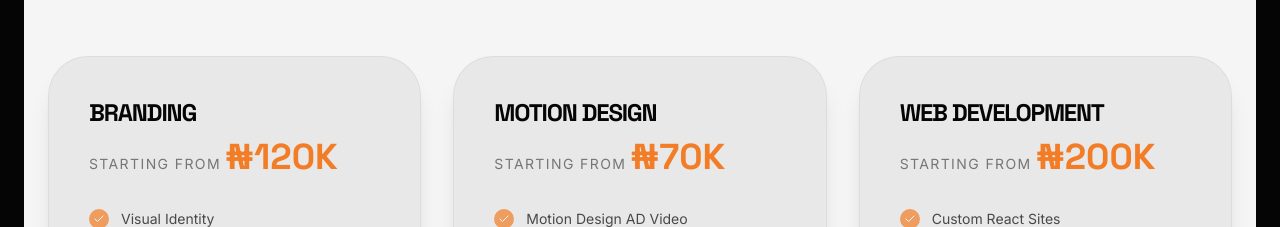
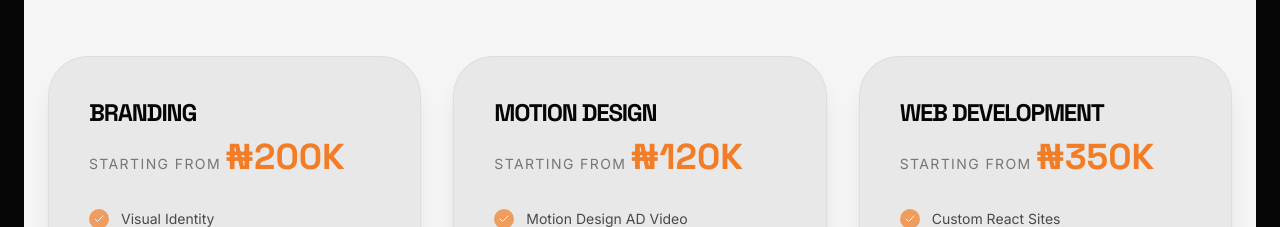
Before and after one commit to dekayslone/mynew-portfolio, a React (Vite) app: page /#/ in a window 1280 px wide. Shown: the part 8600-8827 px from the top of the page. Built offline with nearby package versions, Linux system fonts and the light colour scheme; a web font is replaced by a local one.

Commit message:
price update

```diff
--- a/src/constants.ts
+++ b/src/constants.ts
@@ -205,19 +205,19 @@ export const TESTIMONIALS = [
 export const PRICING = [
   {
     title: "Branding",
-    price: "120K",
+    price: "200K",
     features: ["Visual Identity", "Logo Suite", "Brand Guidelines", "Strategy Session"],
     accent: "brand-accent"
   },
   {
     title: "Motion Design",
-    price: "70K",
+    price: "120K",
     features: ["Motion Design AD Video", "Brand Storytelling", "Social Assets", "Script Writing"],
     accent: "blue-500"
   },
   {
     title: "Web Development",
-    price: "200K",
+    price: "350K",
     features: ["Custom React Sites", "E-commerce", "Performance Optimization", "SEO Strategy"],
     accent: "emerald-500"
   }
```
